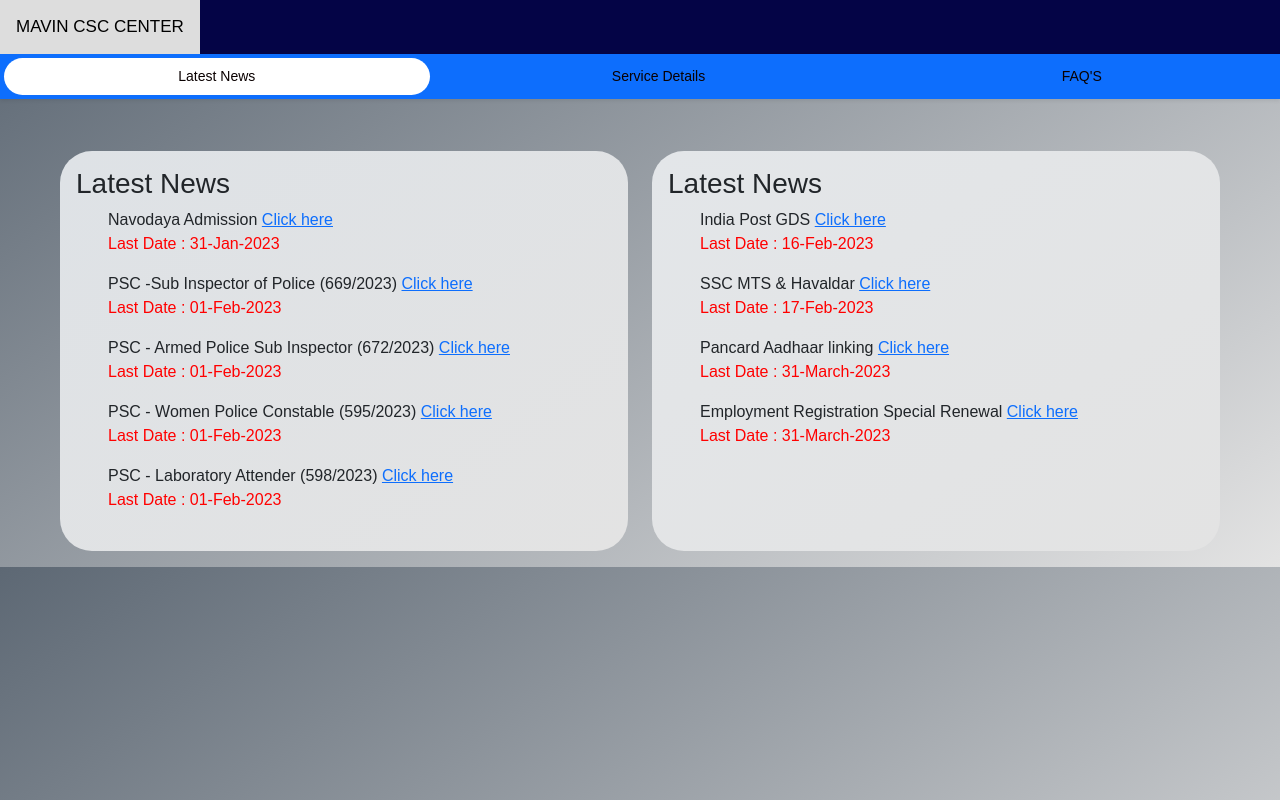
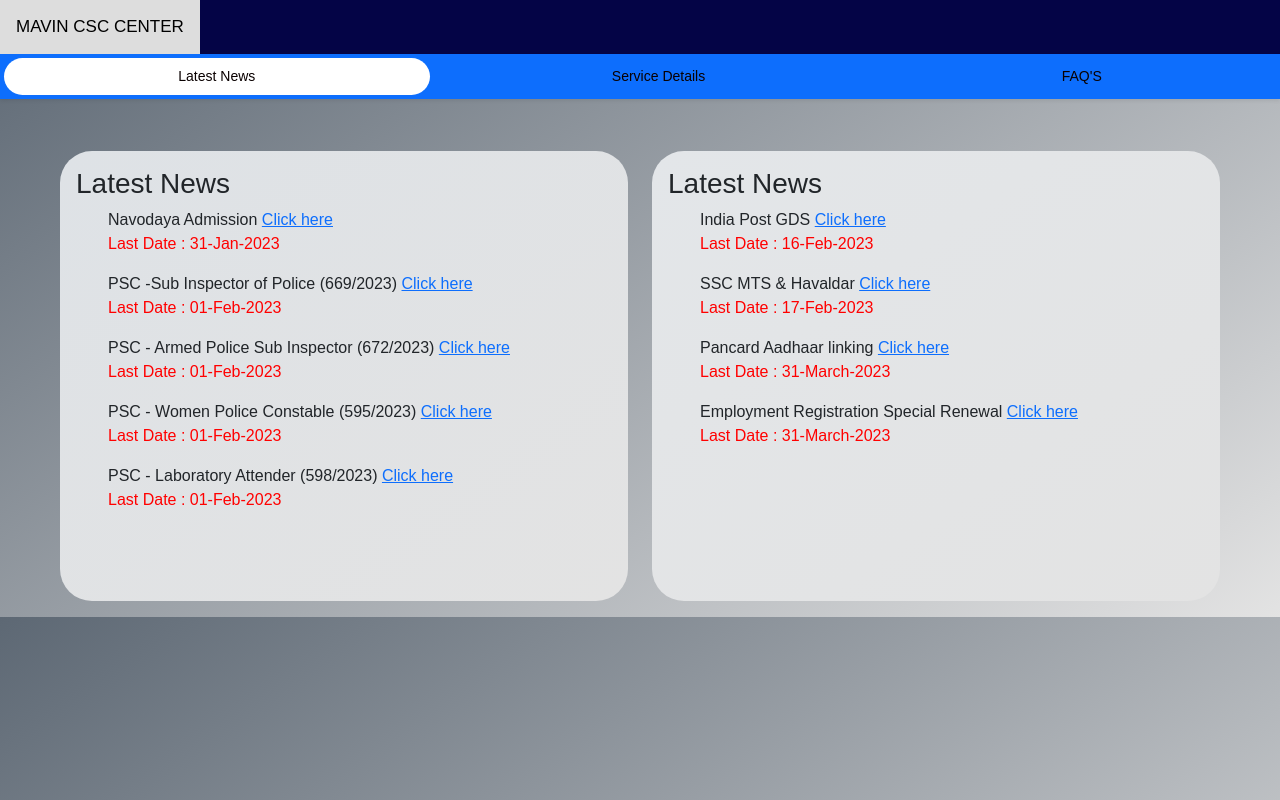
Before and after one commit to Arun-goog/Online-Helper, a plain HTML site: page index.html in a window 1280 px wide. Drawn offline with nearby package versions, Linux system fonts and the light colour scheme.

Commit message:
Update index.html

```diff
--- a/index.html
+++ b/index.html
@@ -34,7 +34,7 @@
 <div class="container-fluid pt-5 pb-3">
     <div class="row px-xl-5">
         <div class="col-md-6">
-            <div class="product-offer mb-30 mt-1 rounded-5" style="height: 400px;background-image: linear-gradient(145deg, #dee2e6,#E3E3E3 );" >
+            <div class="product-offer mb-30 mt-1 rounded-5" style="height: 450px;background-image: linear-gradient(145deg, #dee2e6,#E3E3E3 );" >
                 <div class="p-3">
                     <h3>Latest News</h3>
                     <div class="pl-2">
@@ -55,7 +55,7 @@
             </div>
         </div>
         <div class="col-md-6">
-            <div class="product-offer mb-30 mt-1 rounded-5"  style="height: 400px; background-image: linear-gradient(145deg, #e3e6e9,#E3E3E3 );">
+            <div class="product-offer mb-30 mt-1 rounded-5"  style="height: 450px; background-image: linear-gradient(145deg, #e3e6e9,#E3E3E3 );">
                 <div class="p-3  ">
                     <h3 class="pl-2">Latest News</h3>
                     <div class="pl-2">
```
